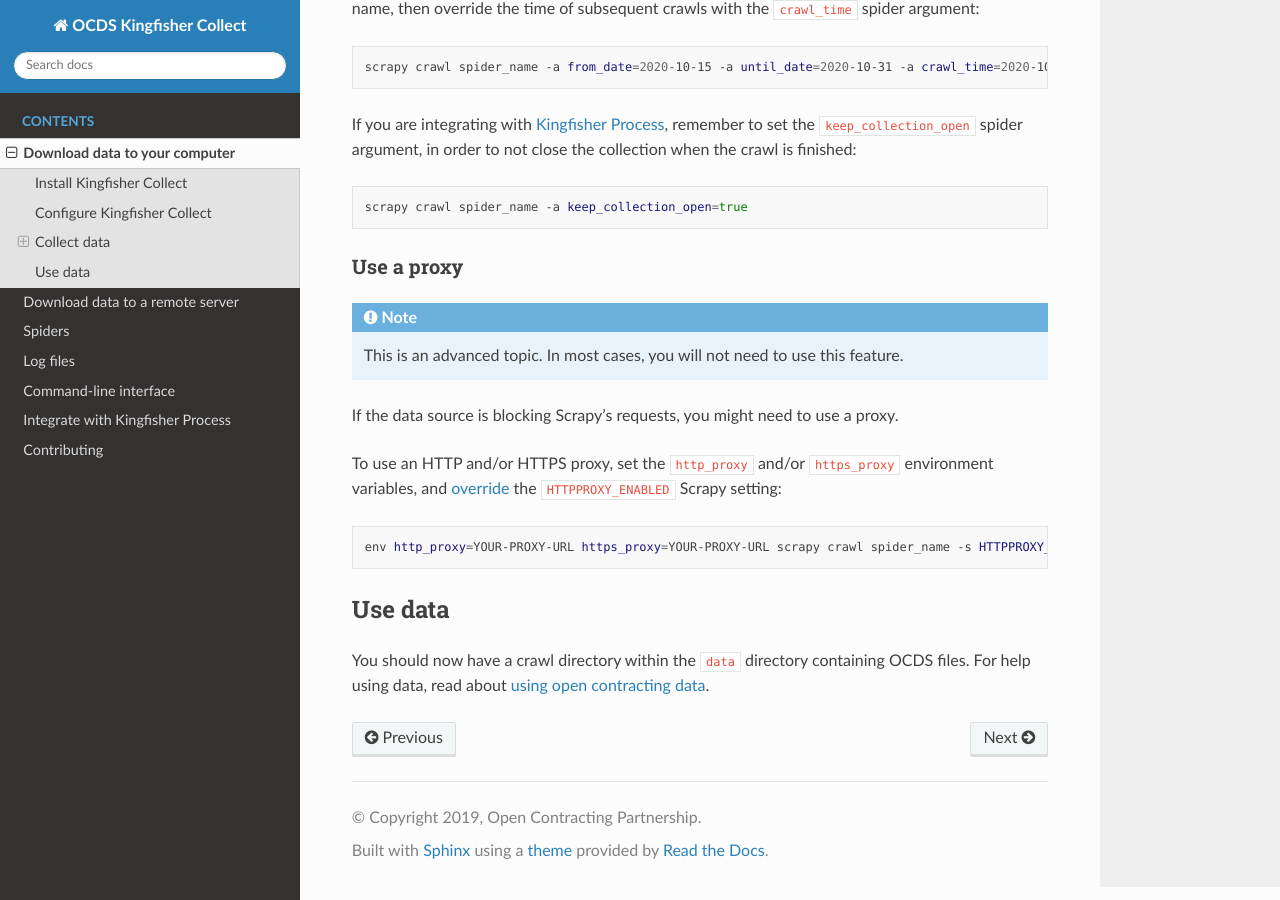
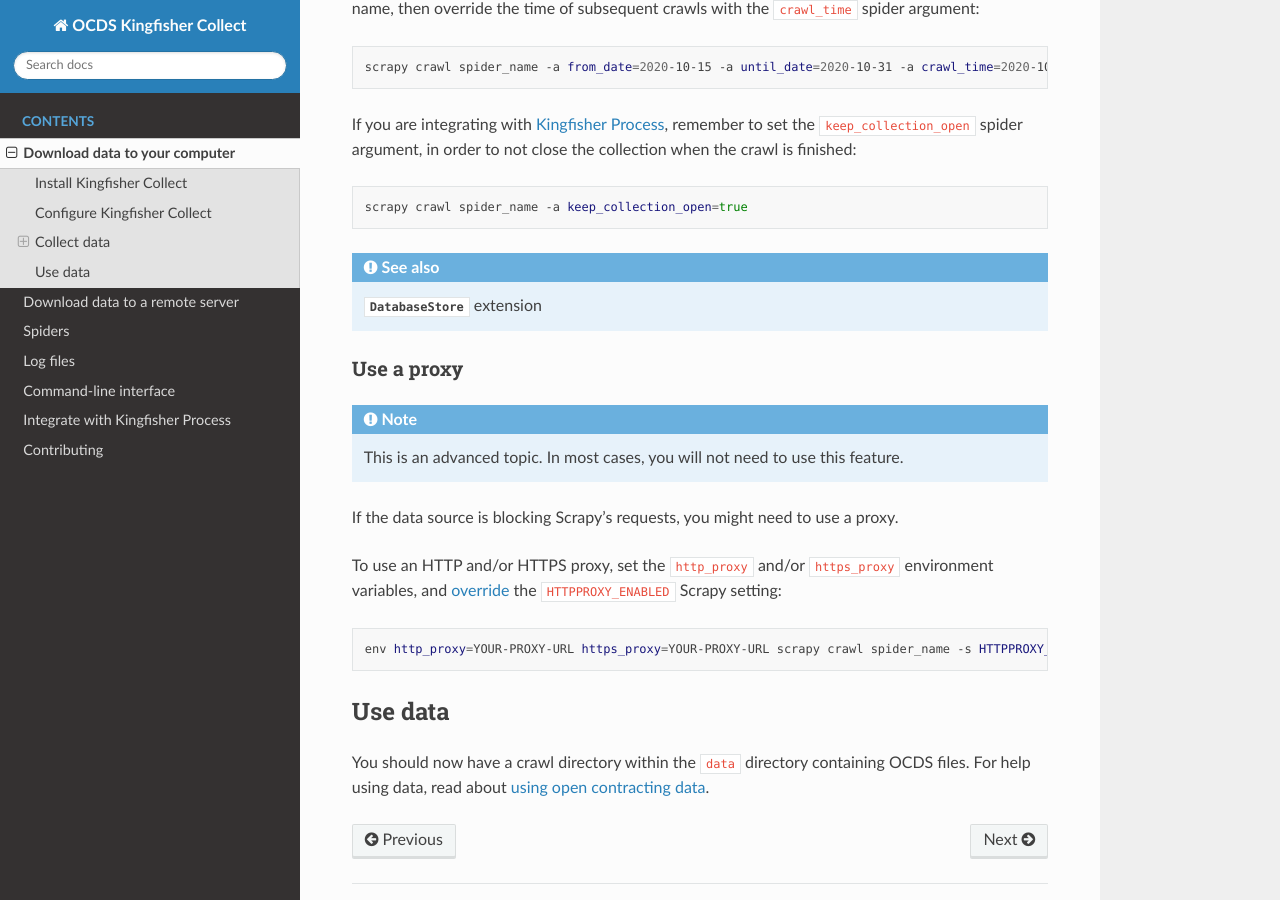
Before and after one commit to open-contracting/kingfisher-collect, a Sphinx documentation site: the page built from docs/local.rst, in a window 1280 px wide and 900 px high, scrolled down 2642 px. Built offline with Sphinx 7.4.7 and the Read the Docs theme 2.0.0, drawn with Linux system fonts in a browser that asks for light colours.

Commit message:
docs: Add link to DatabaseStore from "Collect data incrementally", closes #726

```diff
--- a/docs/local.rst
+++ b/docs/local.rst
@@ -129,6 +129,10 @@
 
     scrapy crawl spider_name -a keep_collection_open=true
 
+.. seealso::
+
+   :class:`~kingfisher_scrapy.extensions.DatabaseStore` extension
+
 .. _proxy:
 
 Use a proxy
```
